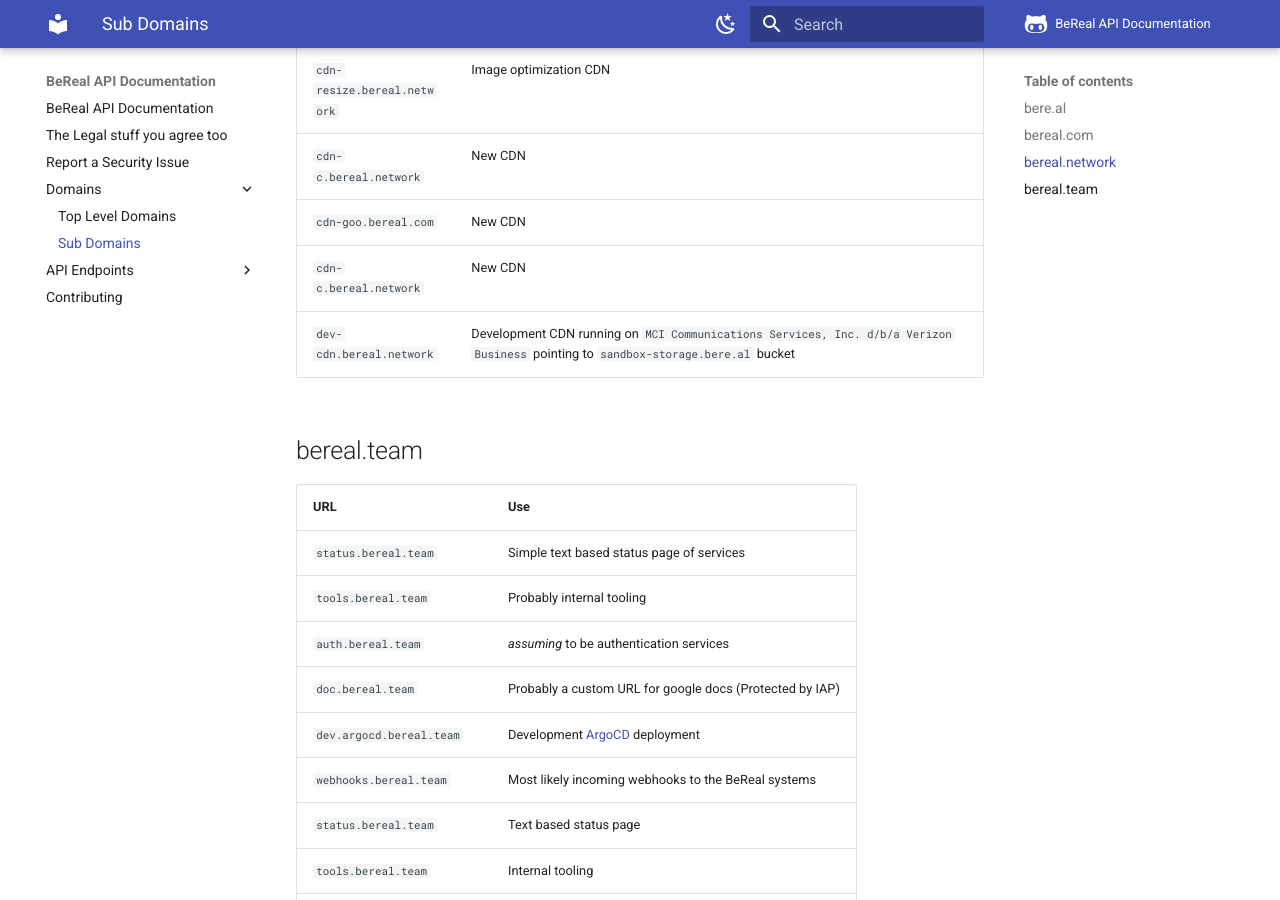
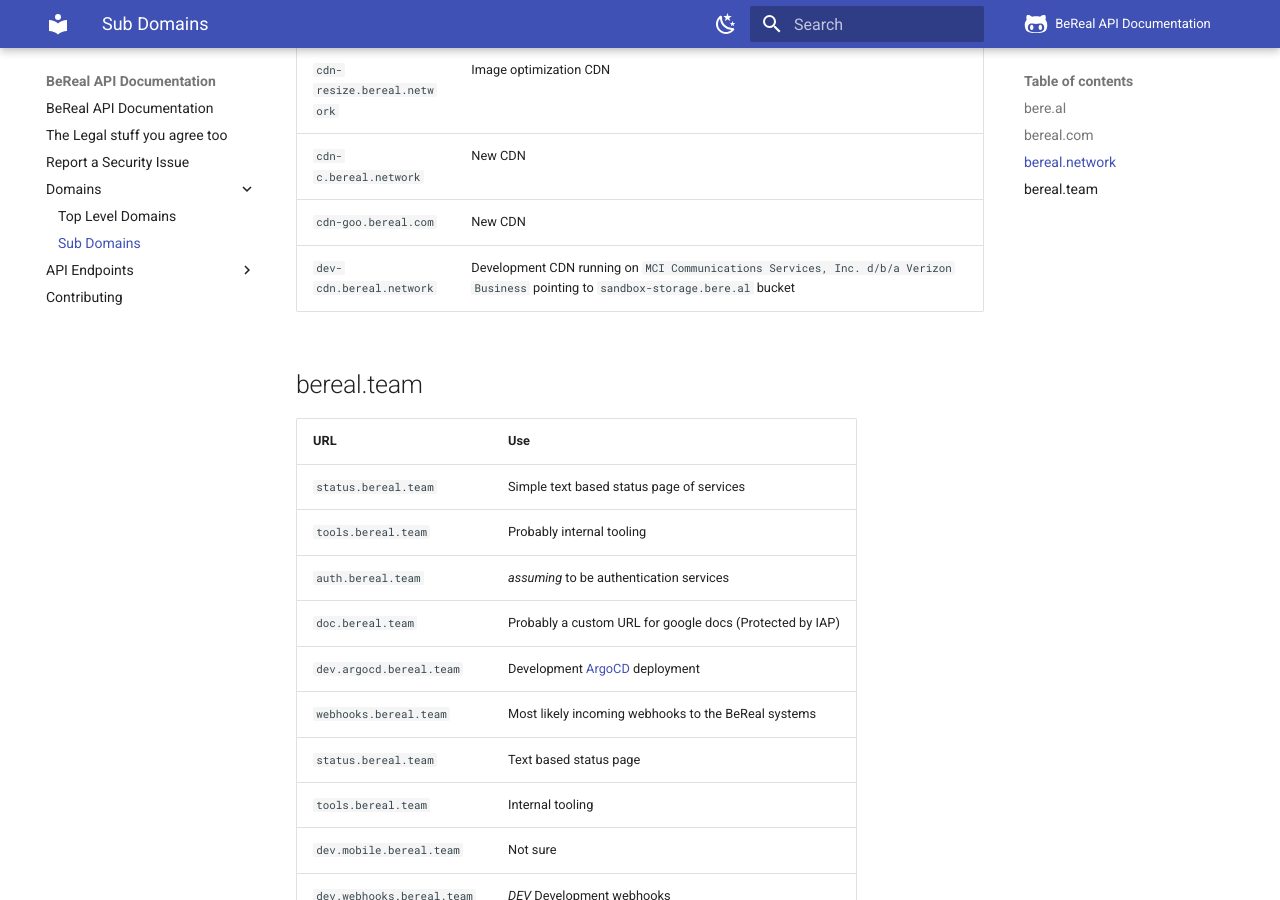
Before and after one commit to userbradley/BeReal, an MkDocs documentation site: the page built from docs/domains/sub-domains.md, in a window 1280 px wide and 900 px high, scrolled down 2862 px. Built offline with MkDocs 1.6.1 and Material for MkDocs 9.7.7, drawn with Linux system fonts in a browser that asks for light colours; comment, search, counter and statistics services are not loaded.

Commit message:
remove repeated  Lines 72 and 74

```diff
--- a/docs/domains/sub-domains.md
+++ b/docs/domains/sub-domains.md
@@ -70,8 +70,7 @@
 | `cdn.bereal.network`          | New CDN running on `MCI Communications Services, Inc. d/b/a Verizon Business`   pointing to `storage.bere.al` Bucket               |
 | `cdn-resize.bereal.network`   | Image optimization CDN																											 |
 | `cdn-c.bereal.network`        | New CDN      																													     |
-| `cdn-goo.bereal.com`          | New CDN      																												         |
-| `cdn-c.bereal.network`        | New CDN 																												             |
+| `cdn-goo.bereal.com`          | New CDN      																												         |																											             |
 | `dev-cdn.bereal.network`      | Development CDN running on `MCI Communications Services, Inc. d/b/a Verizon Business` pointing to `sandbox-storage.bere.al` bucket |
 
 
```
